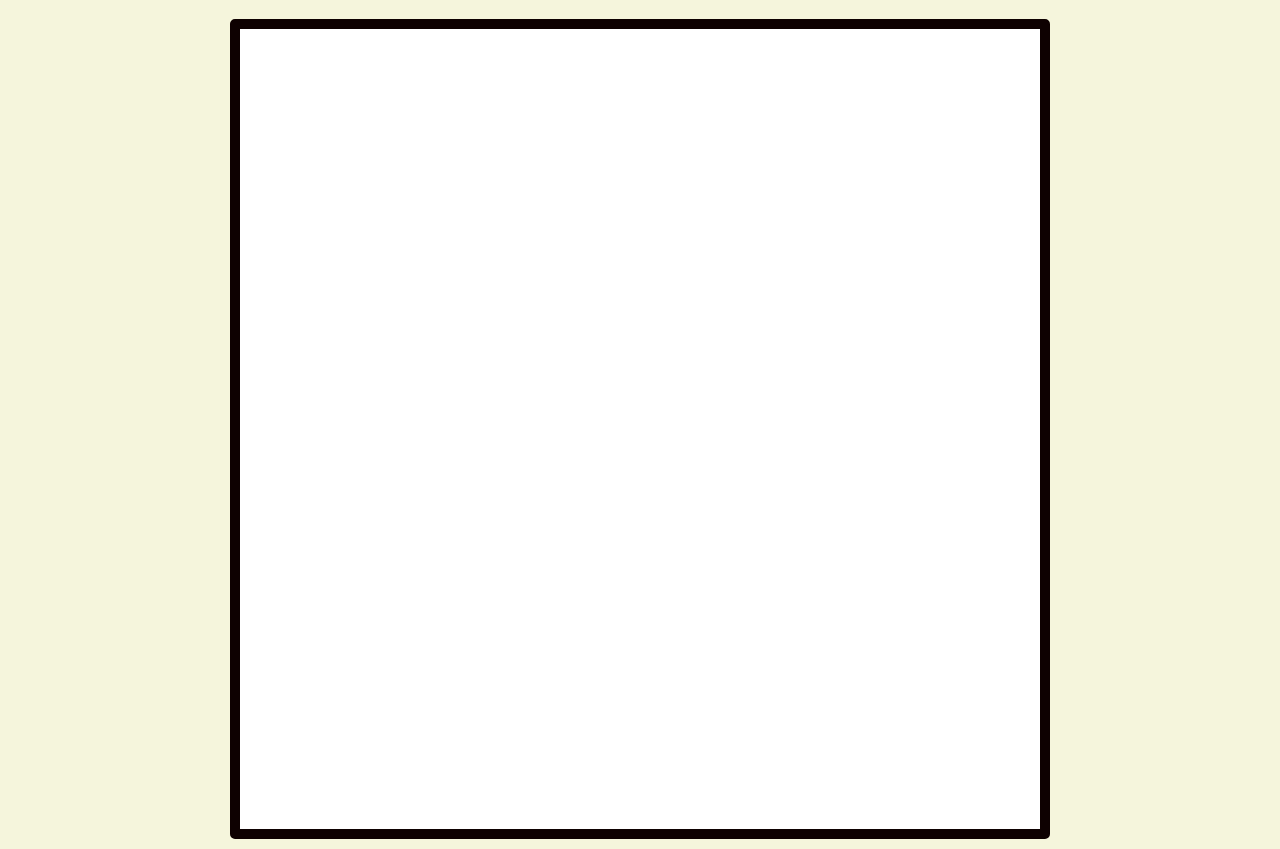
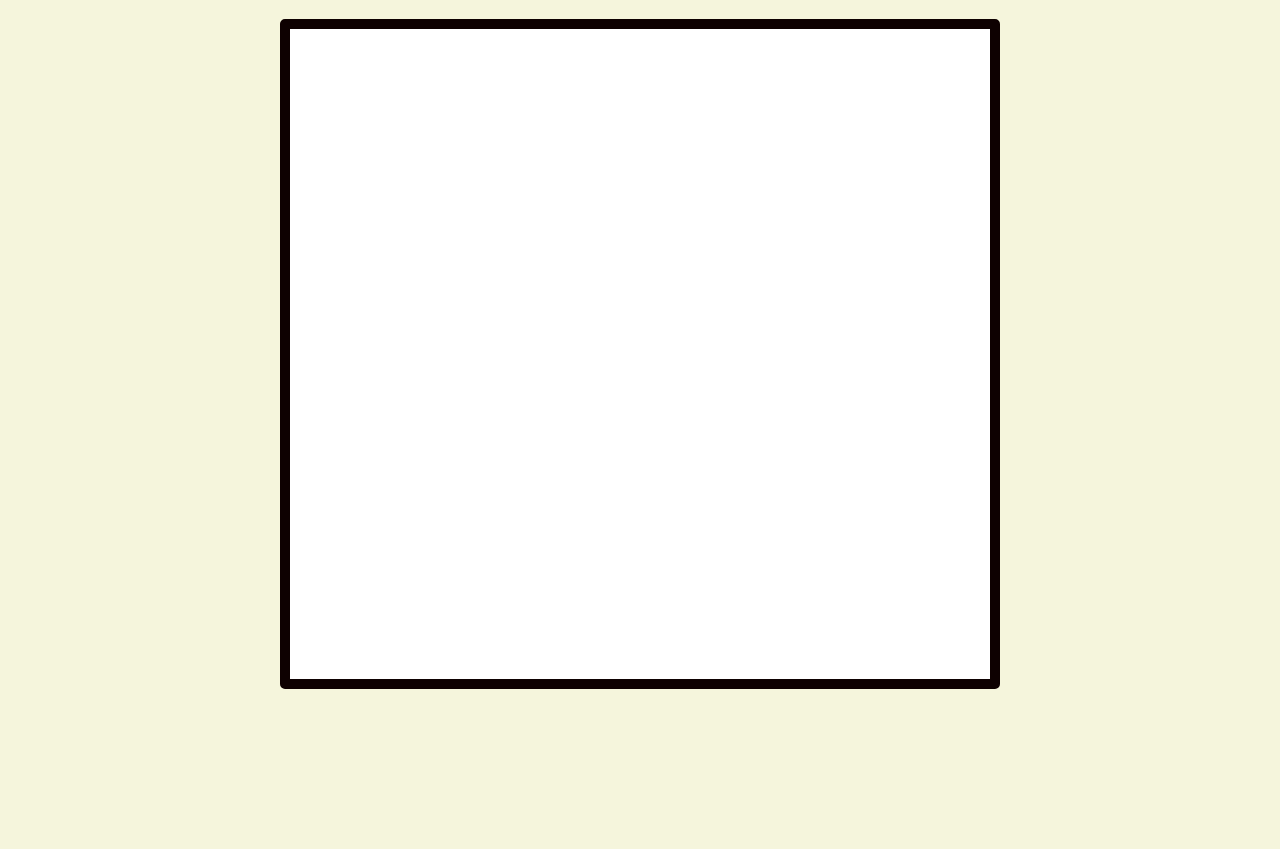
Before and after one commit to ZLouisMiguel/block-blast, a plain HTML site: page index.html in a window 1280 px wide. Shown: the part 61-910 px from the top of the page. After the commit the page ends 800 px from the top, so only its background shows below. Drawn offline with Linux system fonts and the light colour scheme.

Commit message:
html structure for the game

```diff
--- a/index.html
+++ b/index.html
@@ -8,7 +8,7 @@
 </head>
 <body>
     <h1>Block Blast</h1>
-    <canvas id="gameCanvas" width="800" height="800"></canvas>
+    <canvas id="gameCanvas" width="700" height="650"></canvas>
      <script src="./script.js"></script>
 </body>
 </html>
```
